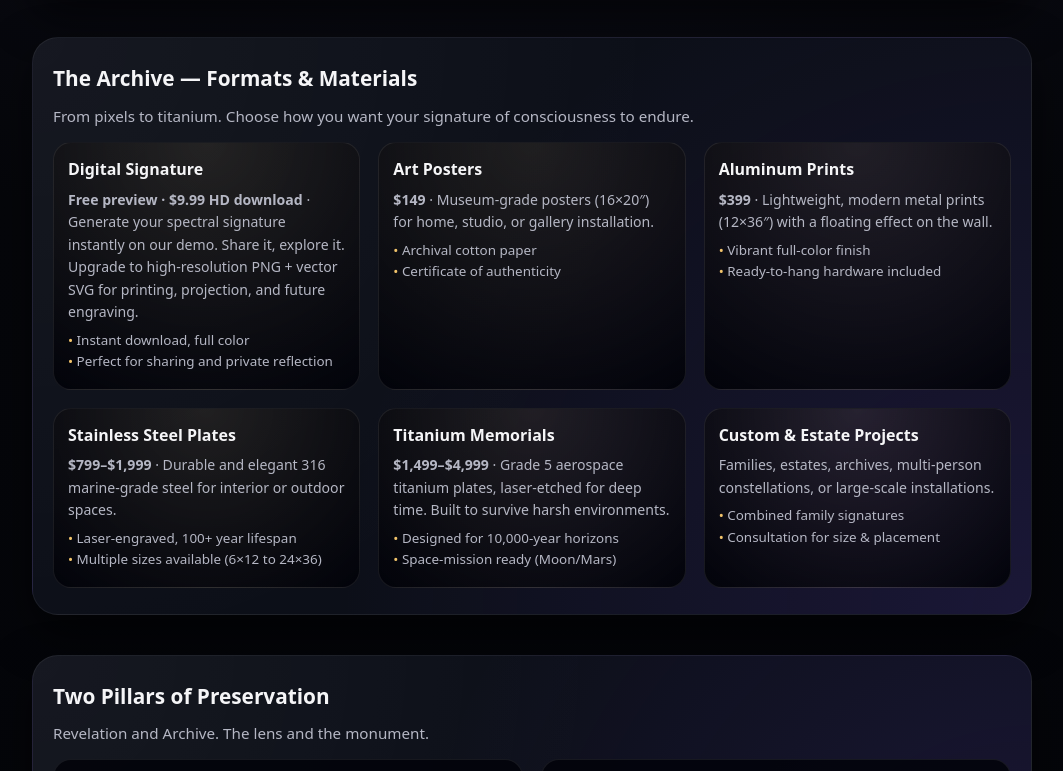
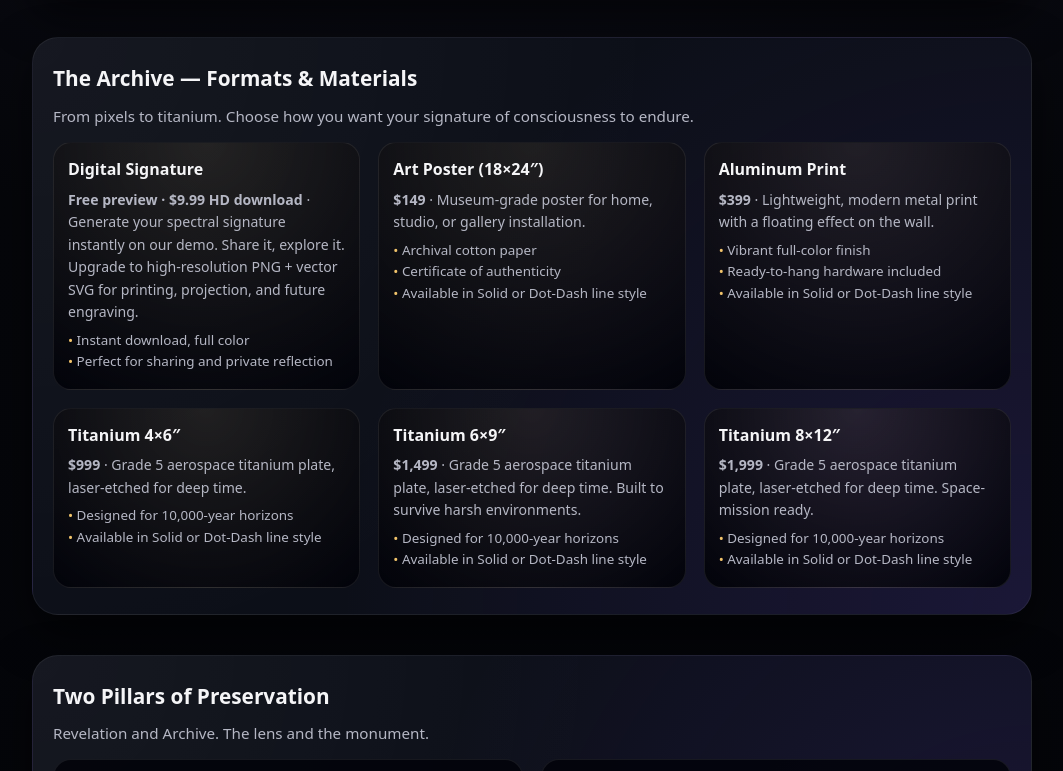
Before and after one commit to dkholo/codex-aeterna-site, a plain HTML site: page index.html in a window 1280 px wide. Shown: the part 1135-1906 px from the top of the page, without its empty margins (108-1171 px from the left). Drawn offline with nearby package versions, Linux system fonts and the light colour scheme.

Commit message:
Update offerings: new titanium sizes, remove stainless steel, add line style option

```diff
--- a/index.html
+++ b/index.html
@@ -140,7 +140,7 @@
             <div class="badge">04 · Embodiment</div>
             <h3>Preserve Forever</h3>
             <p>
-              Choose the medium: high-resolution digital, gallery poster, aluminum, stainless steel, or titanium designed to endure 10,000 years.
+              Choose the medium: high-resolution digital, gallery poster, aluminum, or titanium designed to endure 10,000 years.
             </p>
           </div>
         </div>
@@ -161,43 +161,45 @@
             </ul>
           </div>
           <div class="card">
-            <h3>Art Posters</h3>
-            <p><strong>$149</strong> · Museum-grade posters (16×20″) for home, studio, or gallery installation.</p>
+            <h3>Art Poster (18×24″)</h3>
+            <p><strong>$149</strong> · Museum-grade poster for home, studio, or gallery installation.</p>
             <ul>
               <li>Archival cotton paper</li>
               <li>Certificate of authenticity</li>
+              <li>Available in Solid or Dot-Dash line style</li>
             </ul>
           </div>
           <div class="card">
-            <h3>Aluminum Prints</h3>
-            <p><strong>$399</strong> · Lightweight, modern metal prints (12×36″) with a floating effect on the wall.</p>
+            <h3>Aluminum Print</h3>
+            <p><strong>$399</strong> · Lightweight, modern metal print with a floating effect on the wall.</p>
             <ul>
               <li>Vibrant full-color finish</li>
               <li>Ready-to-hang hardware included</li>
+              <li>Available in Solid or Dot-Dash line style</li>
             </ul>
           </div>
           <div class="card">
-            <h3>Stainless Steel Plates</h3>
-            <p><strong>$799–$1,999</strong> · Durable and elegant 316 marine-grade steel for interior or outdoor spaces.</p>
+            <h3>Titanium 4×6″</h3>
+            <p><strong>$999</strong> · Grade 5 aerospace titanium plate, laser-etched for deep time.</p>
             <ul>
-              <li>Laser-engraved, 100+ year lifespan</li>
-              <li>Multiple sizes available (6×12 to 24×36)</li>
+              <li>Designed for 10,000-year horizons</li>
+              <li>Available in Solid or Dot-Dash line style</li>
             </ul>
           </div>
           <div class="card">
-            <h3>Titanium Memorials</h3>
-            <p><strong>$1,499–$4,999</strong> · Grade 5 aerospace titanium plates, laser-etched for deep time. Built to survive harsh environments.</p>
+            <h3>Titanium 6×9″</h3>
+            <p><strong>$1,499</strong> · Grade 5 aerospace titanium plate, laser-etched for deep time. Built to survive harsh environments.</p>
             <ul>
               <li>Designed for 10,000-year horizons</li>
-              <li>Space-mission ready (Moon/Mars)</li>
+              <li>Available in Solid or Dot-Dash line style</li>
             </ul>
           </div>
           <div class="card">
-            <h3>Custom &amp; Estate Projects</h3>
-            <p>Families, estates, archives, multi-person constellations, or large-scale installations.</p>
+            <h3>Titanium 8×12″</h3>
+            <p><strong>$1,999</strong> · Grade 5 aerospace titanium plate, laser-etched for deep time. Space-mission ready.</p>
             <ul>
-              <li>Combined family signatures</li>
-              <li>Consultation for size &amp; placement</li>
+              <li>Designed for 10,000-year horizons</li>
+              <li>Available in Solid or Dot-Dash line style</li>
             </ul>
           </div>
         </div>
@@ -254,10 +256,11 @@
                   <select id="type" name="type">
                     <option value="">Select one (or leave open)</option>
                     <option value="digital">Digital signature only</option>
-                    <option value="poster">Poster</option>
+                    <option value="poster">Art Poster (18×24″)</option>
                     <option value="aluminum">Aluminum print</option>
-                    <option value="stainless">Stainless steel</option>
-                    <option value="titanium">Titanium memorial</option>
+                    <option value="titanium-4x6">Titanium 4×6″</option>
+                    <option value="titanium-6x9">Titanium 6×9″</option>
+                    <option value="titanium-8x12">Titanium 8×12″</option>
                     <option value="other">I'm not sure yet</option>
                   </select>
                 </div>
```
